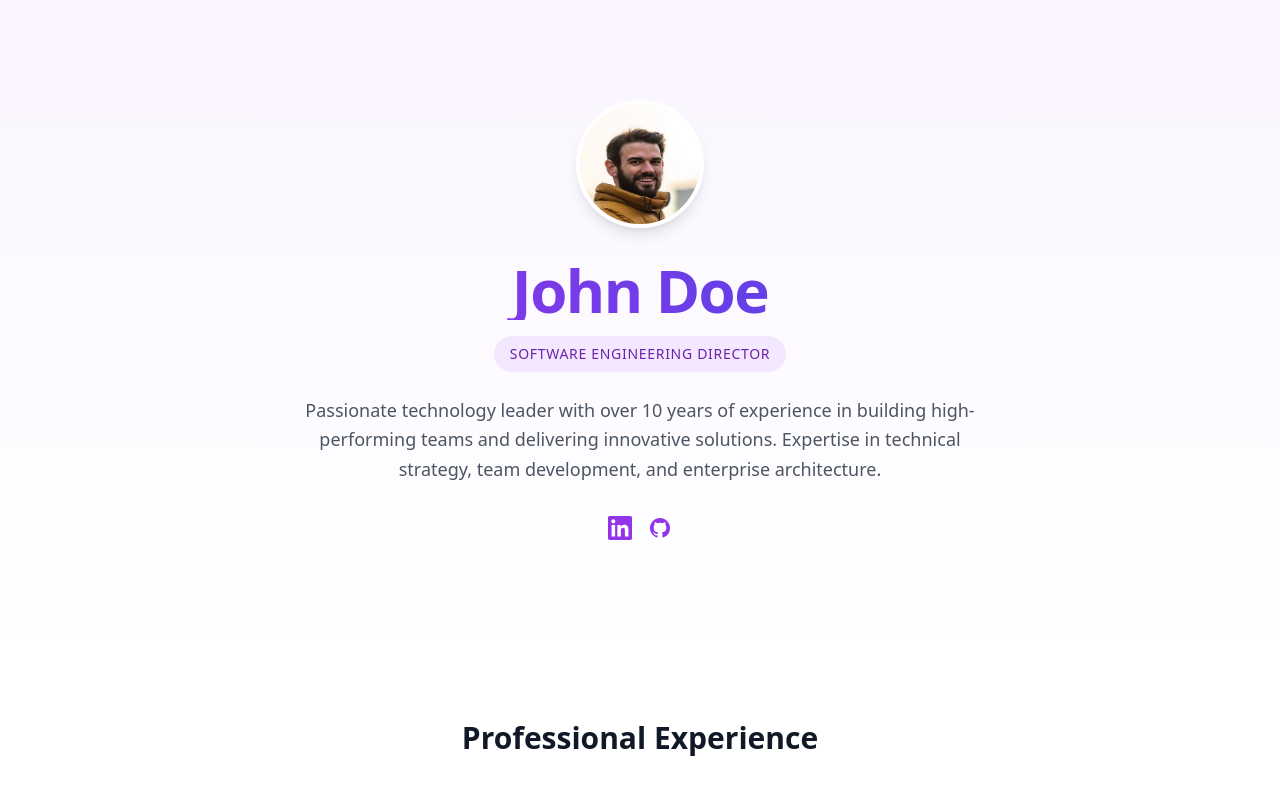
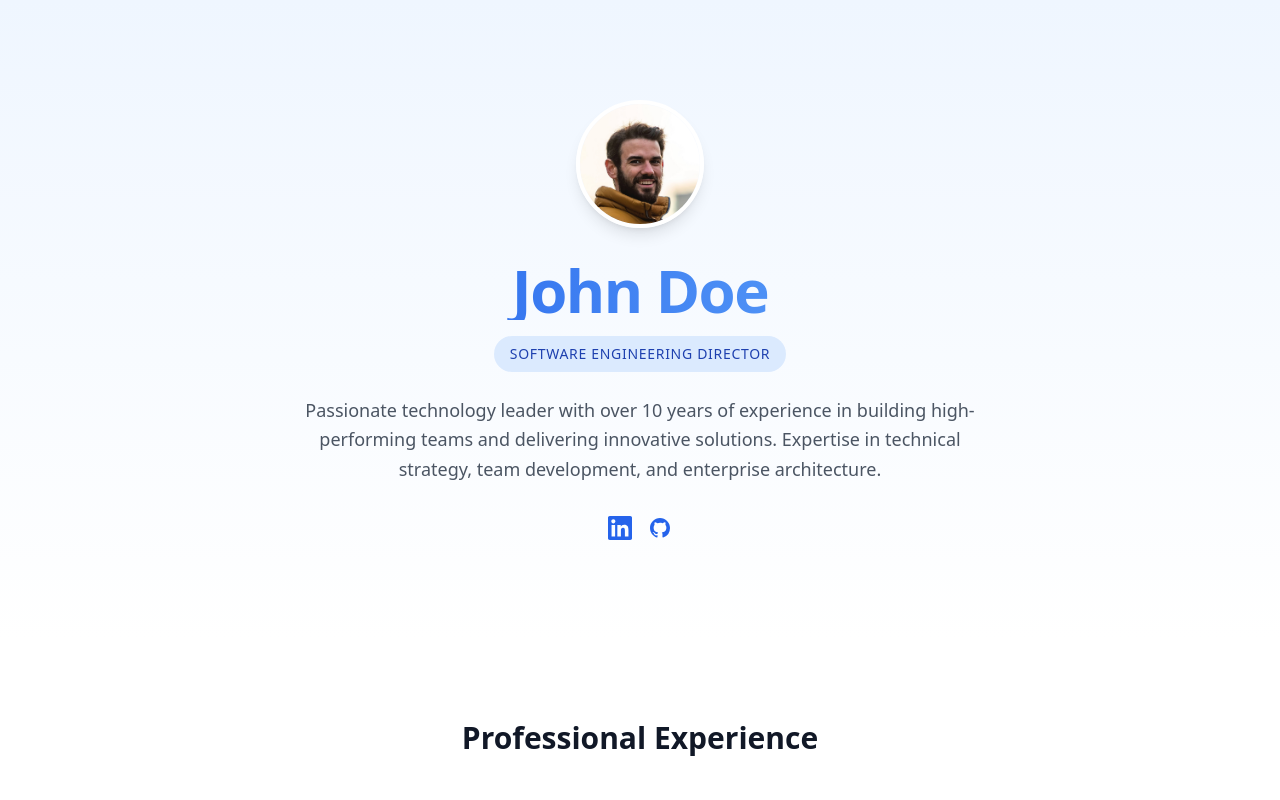
Before and after one commit to jstruzik/jstruzik, a React (Vite) app: page / in a window 1280 px wide. Shown: the top 800 px of the page. Built offline with nearby package versions, Linux system fonts and the light colour scheme.

Commit message:
Update theme colors and avatar image
Changed the purple theme elements to blue and adjusted the avatar image to prevent squishing.
[skip gpt_engineer]

```diff
--- a/src/components/Hero.tsx
+++ b/src/components/Hero.tsx
@@ -6,7 +6,7 @@ const Hero = () => {
       initial={{ opacity: 0, y: 20 }}
       animate={{ opacity: 1, y: 0 }}
       transition={{ duration: 0.8 }}
-      className="min-h-[80vh] flex items-center justify-center px-4 py-16 bg-gradient-to-b from-purple-50 to-white dark:from-gray-900 dark:to-gray-800"
+      className="min-h-[80vh] flex items-center justify-center px-4 py-16 bg-gradient-to-b from-blue-50 to-white dark:from-gray-900 dark:to-gray-800"
     >
       <div className="text-center max-w-3xl mx-auto">
         <motion.div
@@ -18,14 +18,14 @@ const Hero = () => {
           <img
             src="/jake.jpg"
             alt="Profile"
-            className="w-32 h-32 rounded-full mx-auto mb-6 border-4 border-white shadow-lg"
+            className="w-32 h-32 object-cover rounded-full mx-auto mb-6 border-4 border-white shadow-lg"
           />
         </motion.div>
         <motion.h1
           initial={{ opacity: 0, y: 20 }}
           animate={{ opacity: 1, y: 0 }}
           transition={{ delay: 0.3 }}
-          className="text-4xl md:text-6xl font-bold mb-4 bg-clip-text text-transparent bg-gradient-to-r from-purple-600 to-indigo-600 tracking-tight"
+          className="text-4xl md:text-6xl font-bold mb-4 bg-clip-text text-transparent bg-gradient-to-r from-blue-600 to-blue-400 tracking-tight"
         >
           John Doe
         </motion.h1>
@@ -33,7 +33,7 @@ const Hero = () => {
           initial={{ opacity: 0 }}
           animate={{ opacity: 1 }}
           transition={{ delay: 0.4 }}
-          className="inline-block px-4 py-2 mb-6 text-sm tracking-wider uppercase bg-purple-100 dark:bg-purple-900/30 text-purple-800 dark:text-purple-200 rounded-full font-medium"
+          className="inline-block px-4 py-2 mb-6 text-sm tracking-wider uppercase bg-blue-100 dark:bg-blue-900/30 text-blue-800 dark:text-blue-200 rounded-full font-medium"
         >
           Software Engineering Director
         </motion.span>
@@ -54,13 +54,13 @@ const Hero = () => {
           className="flex justify-center gap-4"
         >
           <a href="https://linkedin.com" target="_blank" rel="noopener noreferrer"
-             className="text-purple-600 hover:text-purple-700 dark:text-purple-400 dark:hover:text-purple-300">
+             className="text-blue-600 hover:text-blue-700 dark:text-blue-400 dark:hover:text-blue-300">
             <svg className="w-6 h-6" fill="currentColor" viewBox="0 0 24 24" aria-hidden="true">
               <path d="M20.447 20.452h-3.554v-5.569c0-1.328-.027-3.037-1.852-3.037-1.853 0-2.136 1.445-2.136 2.939v5.667H9.351V9h3.414v1.561h.046c.477-.9 1.637-1.85 3.37-1.85 3.601 0 4.267 2.37 4.267 5.455v6.286zM5.337 7.433c-1.144 0-2.063-.926-2.063-2.065 0-1.138.92-2.063 2.063-2.063 1.14 0 2.064.925 2.064 2.063 0 1.139-.925 2.065-2.064 2.065zm1.782 13.019H3.555V9h3.564v11.452zM22.225 0H1.771C.792 0 0 .774 0 1.729v20.542C0 23.227.792 24 1.771 24h20.451C23.2 24 24 23.227 24 22.271V1.729C24 .774 23.2 0 22.222 0h.003z"/>
             </svg>
           </a>
           <a href="https://github.com" target="_blank" rel="noopener noreferrer"
-             className="text-purple-600 hover:text-purple-700 dark:text-purple-400 dark:hover:text-purple-300">
+             className="text-blue-600 hover:text-blue-700 dark:text-blue-400 dark:hover:text-blue-300">
             <svg className="w-6 h-6" fill="currentColor" viewBox="0 0 24 24" aria-hidden="true">
               <path fillRule="evenodd" d="M12 2C6.477 2 2 6.484 2 12.017c0 4.425 2.865 8.18 6.839 9.504.5.092.682-.217.682-.483 0-.237-.008-.868-.013-1.703-2.782.605-3.369-1.343-3.369-1.343-.454-1.158-1.11-1.466-1.11-1.466-.908-.62.069-.608.069-.608 1.003.07 1.531 1.032 1.531 1.032.892 1.53 2.341 1.088 2.91.832.092-.647.35-1.088.636-1.338-2.22-.253-4.555-1.113-4.555-4.951 0-1.093.39-1.988 1.029-2.688-.103-.253-.446-1.272.098-2.65 0 0 .84-.27 2.75 1.026A9.564 9.564 0 0112 6.844c.85.004 1.705.115 2.504.337 1.909-1.296 2.747-1.027 2.747-1.027.546 1.379.202 2.398.1 2.651.64.7 1.028 1.595 1.028 2.688 0 3.848-2.339 4.695-4.566 4.943.359.309.678.92.678 1.855 0 1.338-.012 2.419-.012 2.747 0 .268.18.58.688.482A10.019 10.019 0 0022 12.017C22 6.484 17.522 2 12 2z" clipRule="evenodd" />
             </svg>
--- a/src/index.css
+++ b/src/index.css
@@ -33,15 +33,6 @@
     --ring: 222.2 84% 4.9%;
 
     --radius: 0.5rem;
-
-    --sidebar-background: 0 0% 98%;
-    --sidebar-foreground: 240 5.3% 26.1%;
-    --sidebar-primary: 240 5.9% 10%;
-    --sidebar-primary-foreground: 0 0% 98%;
-    --sidebar-accent: 240 4.8% 95.9%;
-    --sidebar-accent-foreground: 240 5.9% 10%;
-    --sidebar-border: 220 13% 91%;
-    --sidebar-ring: 217.2 91.2% 59.8%;
   }
 
   .dark {
@@ -64,14 +55,6 @@
     --border: 217.2 32.6% 17.5%;
     --input: 217.2 32.6% 17.5%;
     --ring: 212.7 26.8% 83.9%;
-    --sidebar-background: 240 5.9% 10%;
-    --sidebar-foreground: 240 4.8% 95.9%;
-    --sidebar-primary: 224.3 76.3% 48%;
-    --sidebar-primary-foreground: 0 0% 100%;
-    --sidebar-accent: 240 3.7% 15.9%;
-    --sidebar-accent-foreground: 240 4.8% 95.9%;
-    --sidebar-border: 240 3.7% 15.9%;
-    --sidebar-ring: 217.2 91.2% 59.8%;
   }
 }
 
```
